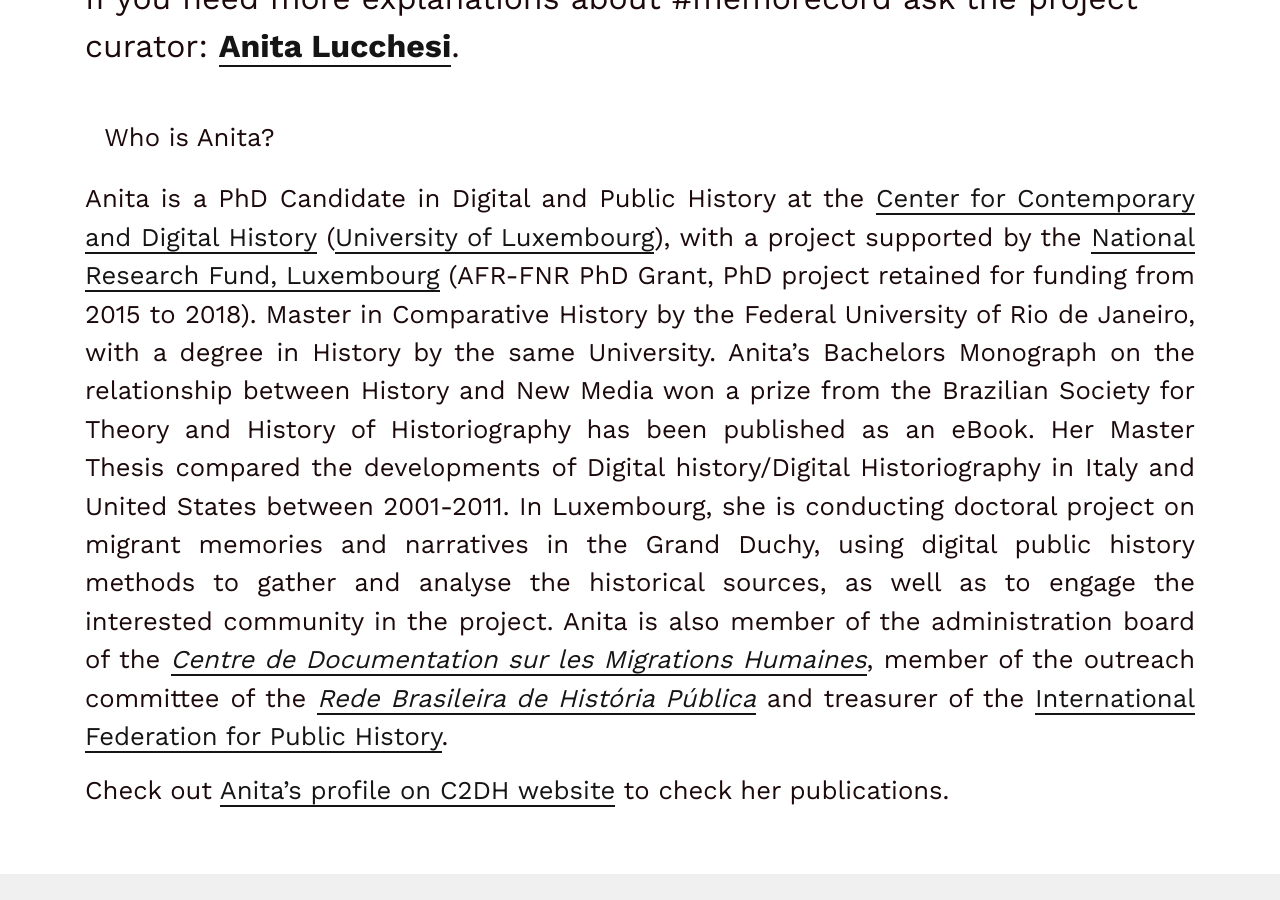
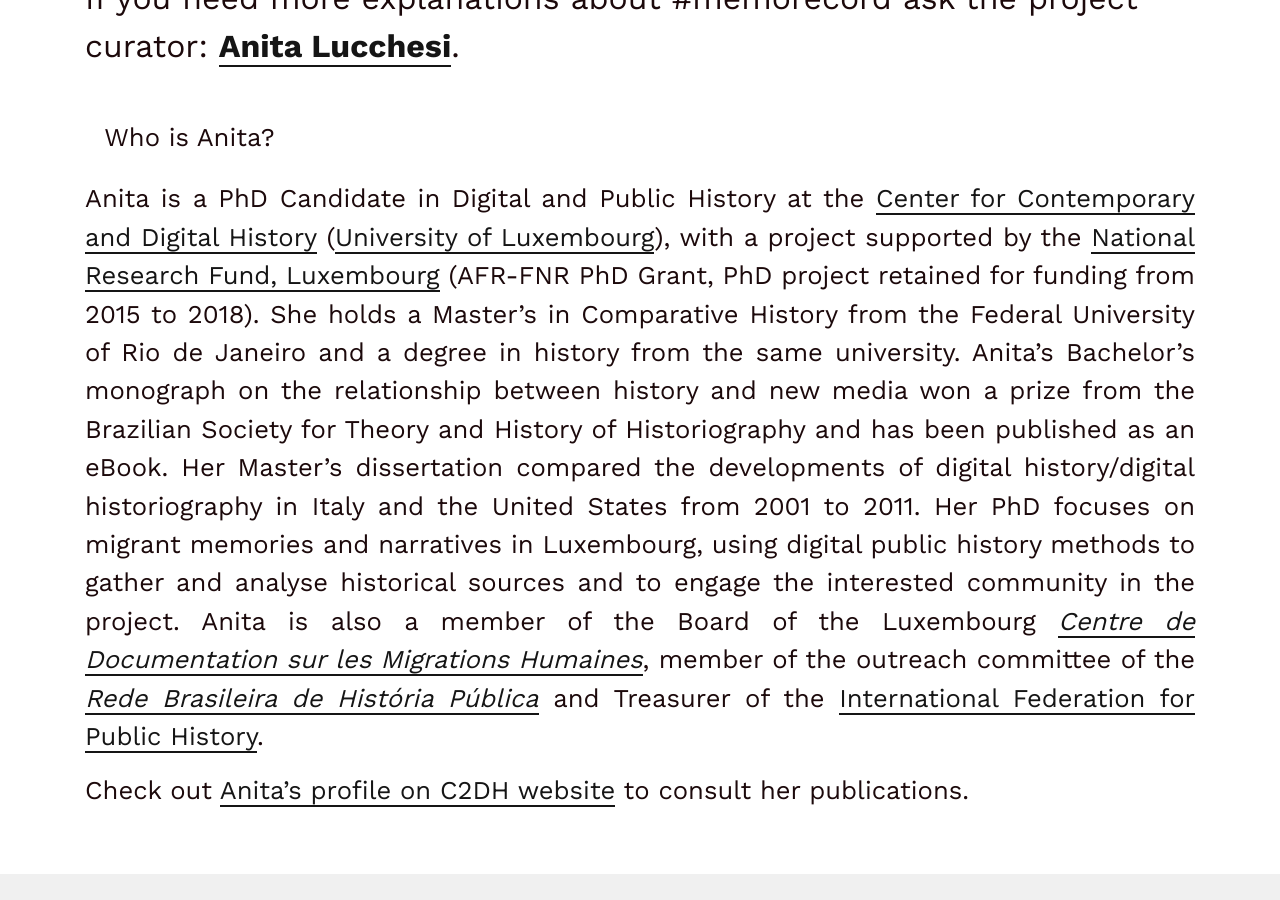
Before and after one commit to C2DH/memorecord, a Jekyll site: the page built from pages/ask-the-historian.md, in a window 1280 px wide and 900 px high, scrolled down 386 px. Built offline with Jekyll 4.4.1, drawn with Linux system fonts in a browser that asks for light colours.

Commit message:
update historian en

```diff
--- a/pages/ask-the-historian.md
+++ b/pages/ask-the-historian.md
@@ -12,6 +12,6 @@ If you need more explanations about #memorecord ask the project curator: [**Anit
 
 ## Who is Anita?
 
-Anita is a PhD Candidate in Digital and Public History at the [Center for Contemporary and Digital History](https://www.c2dh.uni.lu/) ([University of Luxembourg](https://www.uni.lu/)), with a project supported by the [National Research Fund, Luxembourg](https://www.fnr.lu) (AFR-FNR PhD Grant, PhD project retained for funding from 2015 to 2018). Master in Comparative History by the Federal University of Rio de Janeiro, with a degree in History by the same University. Anita’s Bachelors Monograph on the relationship between History and New Media won a prize from the Brazilian Society for Theory and History of Historiography has been published as an eBook. Her Master Thesis compared the developments of Digital history/Digital Historiography in Italy and United States between 2001-2011. In Luxembourg, she is conducting doctoral project on migrant memories and narratives in the Grand Duchy, using digital public history methods to gather and analyse the historical sources, as well as to engage the interested community in the project. Anita is also member of the administration board of the [*Centre de Documentation sur les Migrations Humaines*](https://www.cdmh.lu), member of the outreach committee of the [*Rede Brasileira de História Pública*](http://historiapublica.com.br/) and treasurer of the [International Federation for Public History](http://ifph.hypotheses.org/).
+Anita is a PhD Candidate in Digital and Public History at the [Center for Contemporary and Digital History](https://www.c2dh.uni.lu/) ([University of Luxembourg](https://www.uni.lu/)), with a project supported by the [National Research Fund, Luxembourg](https://www.fnr.lu) (AFR-FNR PhD Grant, PhD project retained for funding from 2015 to 2018). She holds a Master’s in Comparative History from the Federal University of Rio de Janeiro and a degree in history from the same university. Anita’s Bachelor’s monograph on the relationship between history and new media won a prize from the Brazilian Society for Theory and History of Historiography and has been published as an eBook. Her Master’s dissertation compared the developments of digital history/digital historiography in Italy and the United States from 2001 to 2011. Her PhD focuses on migrant memories and narratives in Luxembourg, using digital public history methods to gather and analyse historical sources and to engage the interested community in the project. Anita is also a member of the Board of the Luxembourg [*Centre de Documentation sur les Migrations Humaines*](https://www.cdmh.lu), member of the outreach committee of the [*Rede Brasileira de História Pública*](http://historiapublica.com.br/) and Treasurer of the [International Federation for Public History](http://ifph.hypotheses.org/).
 
-Check out [Anita’s profile on C2DH website](https://www.c2dh.uni.lu/people/anita-lucchesi) to check her publications.
+Check out [Anita’s profile on C2DH website](https://www.c2dh.uni.lu/people/anita-lucchesi) to consult her publications.
```
